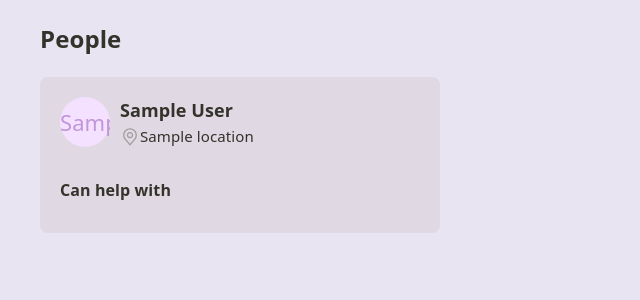
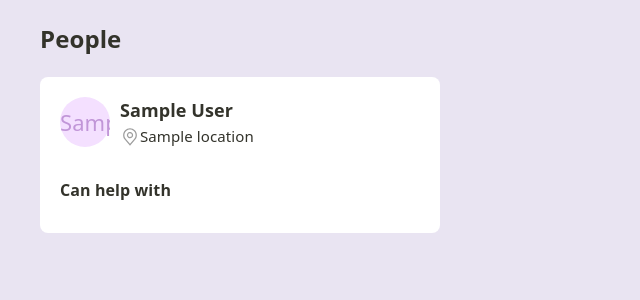
Before and after one commit to malikpiara/belt, a Flask app: page /people in a window 1280 px wide. Shown: the top 300 px of the page, without its empty margins (0-640 px from the left). Run offline with Flask 2, Linux system fonts and the light colour scheme; a database or web service that is not in the repository returns one stand-in record (values such as "Sample title"); some libraries are stand-ins or nearby versions; some web fonts are replaced.

Commit message:
Changed background of the user containers to white.

```diff
--- a/application/static/styles.css
+++ b/application/static/styles.css
@@ -119,7 +119,7 @@
     align-items: flex-start;
     padding: 20px;
     border-radius: 8px;
-    background-color: #774c2814;
+    background-color: #ffffff;
     gap: 10px;
     min-width: 400px;
     max-width: 500px;
```
